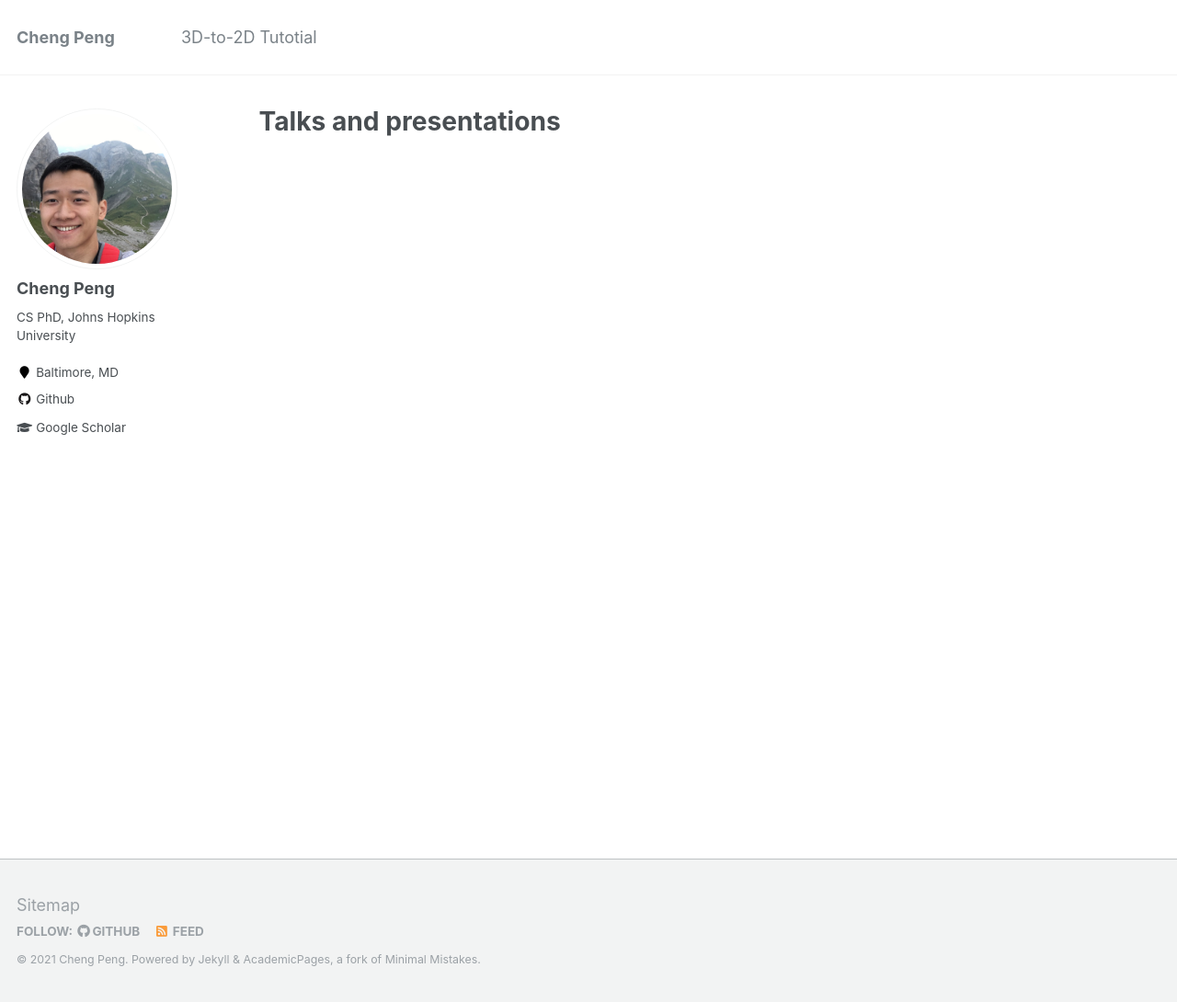
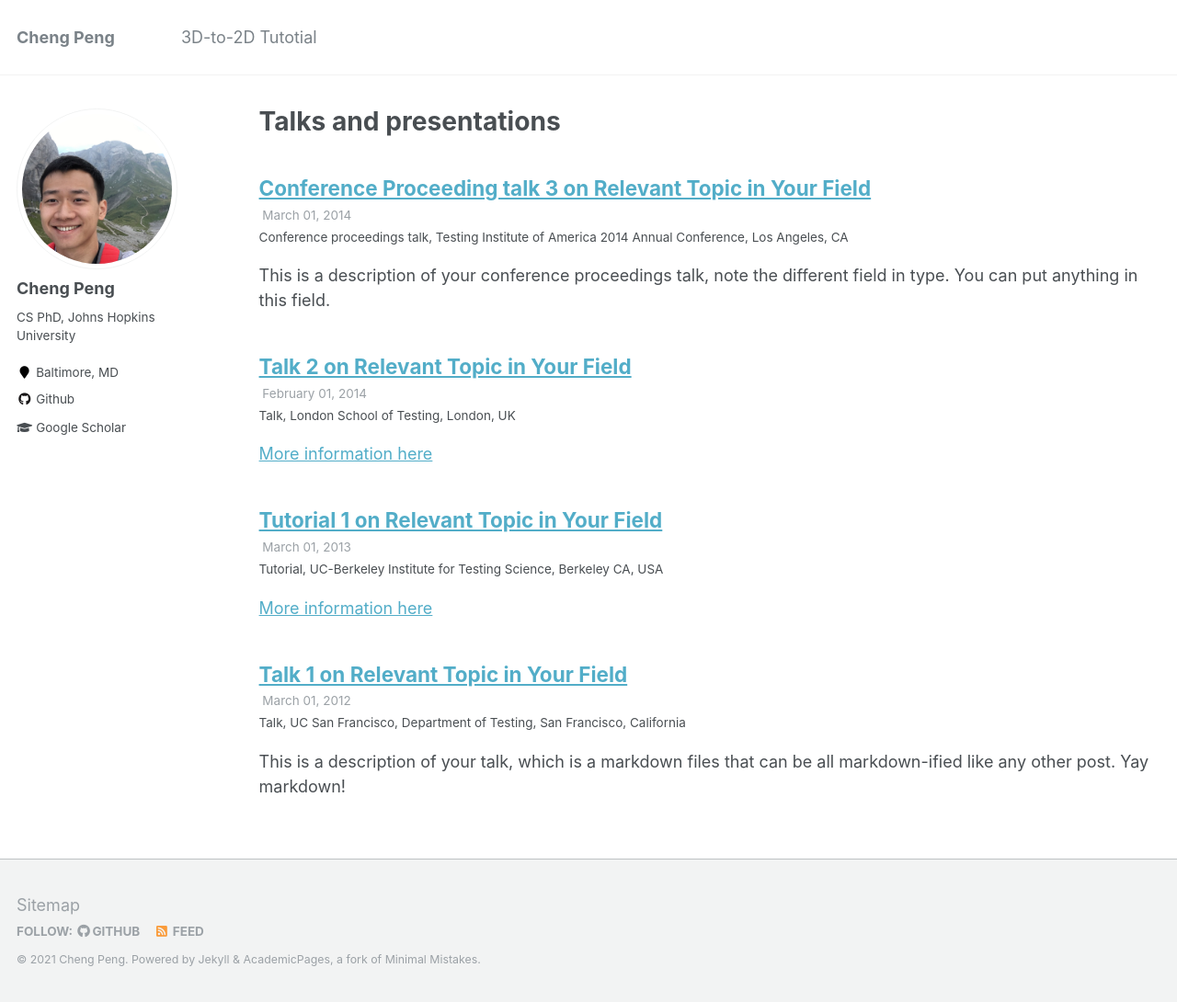
Before and after one commit to chenger-penger/chenger-penger.github.io, a Jekyll site: the page built from _pages/talks.html, in a window 1280 px wide and 1090 px high. Shown: the whole window at 92% size. Built offline with Jekyll 4.4.1, drawn with Linux system fonts in a browser that asks for light colours; a file with an impossible date is left out.

Commit message:
Revert "test"
This reverts commit 0d58a18d4cbf42bdf25eb4d45a566833e54d6637.

```diff
--- /dev/null
+++ b/_talks/2012-03-01-talk-1.md
@@ -0,0 +1,11 @@
+---
+title: "Talk 1 on Relevant Topic in Your Field"
+collection: talks
+type: "Talk"
+permalink: /talks/2012-03-01-talk-1
+venue: "UC San Francisco, Department of Testing"
+date: 2012-03-01
+location: "San Francisco, California"
+---
+
+This is a description of your talk, which is a markdown files that can be all markdown-ified like any other post. Yay markdown!
--- a/_talks/2013-03-01-tutorial-1.md
+++ b/_talks/2013-03-01-tutorial-1.md
@@ -1,13 +1,14 @@
 ---
 layout: single
-title: "Deep 2D-3D Modeling and Learning in Medical Image Computing"
+title: "Tutorial 1 on Relevant Topic in Your Field"
 collection: talks
 type: "Tutorial"
 permalink: /tutorial/
-venue: "MICCAI 2021"
-date: 2021-09
+venue: "UC-Berkeley Institute for Testing Science"
+date: 2013-03-01
+location: "Berkeley CA, USA"
 ---
 
-About
-======
-The goal of this half-day MICCAI2021 tutorial is to promote research of deep 2D/3D modeling and learning in medical image computing. Specifically, the participants will grasp a variety of ways in deep learning to close gaps between 2D and 3D imaging data which on the one hand facilitates the introduction of 3D prior knowledge during the learning of a 2D model, and on the other hand, enables the learning of 3D reconstruction from only a limited number of 2D images. We will begin with walking the attendees through several imaging systems that map the 3D world in the form of 2D or 3D imaging data. Then, we introduce how these imaging systems can be modeled as or incorporated into deep neural networks. Finally, we present several deep 2D/3D models that establish the connections between 2D and 3D data domains with deep neural networks and solve problems in computer vision and medical image computing
+[More information here](http://exampleurl.com)
+
+This is a description of your tutorial, note the different field in type. This is a markdown files that can be all markdown-ified like any other post. Yay markdown!
--- /dev/null
+++ b/_talks/2014-02-01-talk-2.md
@@ -0,0 +1,13 @@
+---
+title: "Talk 2 on Relevant Topic in Your Field"
+collection: talks
+type: "Talk"
+permalink: /talks/2014-02-01-talk-2
+venue: "London School of Testing"
+date: 2014-02-01
+location: "London, UK"
+---
+
+[More information here](http://example2.com)
+
+This is a description of your talk, which is a markdown files that can be all markdown-ified like any other post. Yay markdown!
--- /dev/null
+++ b/_talks/2014-03-01-talk-3.md
@@ -0,0 +1,11 @@
+---
+title: "Conference Proceeding talk 3 on Relevant Topic in Your Field"
+collection: talks
+type: "Conference proceedings talk"
+permalink: /talks/2014-03-01-talk-3
+venue: "Testing Institute of America 2014 Annual Conference"
+date: 2014-03-01
+location: "Los Angeles, CA"
+---
+
+This is a description of your conference proceedings talk, note the different field in type. You can put anything in this field.
```
